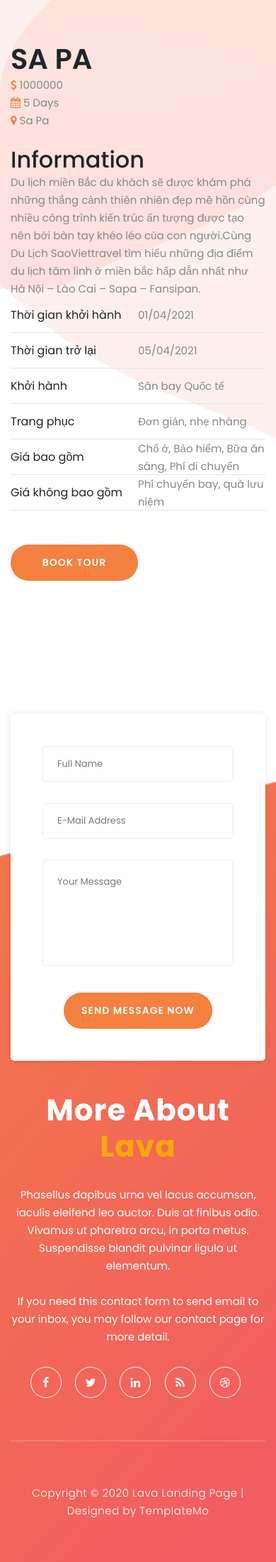
After one commit to NgQuan341/webtravel, a PHP site: page /Details.php in a window 390 px wide. The commit adds this page. Shown: the part 1163-3363 px from the top of the page at 71% size. Run offline with PHP 8.4, Linux system fonts and the light colour scheme; some libraries are stand-ins or nearby versions.

Commit message:
third commit

```diff
--- /dev/null
+++ b/originalWEB/Details.php
@@ -0,0 +1,266 @@
+<!DOCTYPE html>
+<html lang="en">
+
+<head>
+
+    <meta charset="utf-8">
+    <meta name="viewport" content="width=device-width, initial-scale=1, shrink-to-fit=no">
+    <meta name="description" content="">
+    <meta name="author" content="TemplateMo">
+    <link href="https://fonts.googleapis.com/css?family=Poppins:100,200,300,400,500,600,700,800,900&display=swap"
+        rel="stylesheet">
+
+    <title>Lava Landing Page HTML Template</title>
+
+    <!-- Additional CSS Files -->
+    <link rel="stylesheet" href="path/to/font-awesome/css/font-awesome.min.css">
+    <link rel="stylesheet" type="text/css" href="assets/css/bootstrap.min.css">
+
+    <link rel="stylesheet" type="text/css" href="assets/css/font-awesome.css">
+
+    <link rel="stylesheet" href="assets/css/templatemo-lava.css">
+
+    <link rel="stylesheet" href="assets/css/owl-carousel.css">
+    <!-- <link rel="stylesheet" href="css/style.css"> -->
+
+
+</head>
+
+<body>
+
+
+    <!-- ***** Header Area Start ***** -->
+    <header class="header-area header-sticky">
+        <div class="container col-11">
+            <div class="row">
+                <div class="col-12">
+                    <nav class="main-nav">
+                        <!-- ***** Logo Start ***** -->
+                        <a href="index.php" class="logo">
+                            Quân
+                        </a>
+                        <!-- ***** Logo End ***** -->
+
+                        <!-- ***** Menu Start ***** -->
+                        <ul class="nav">
+                            <li class="scroll-to-section"><a href="#welcome" class="menu-item">Home</a></li>
+                            <li class="scroll-to-section"><a href="#about" class="menu-item">About</a></li>
+                            <li class="scroll-to-section"><a href="#testimonials" class="menu-item">Testimonials</a>
+                            </li>
+                            <li class="submenu">
+                                <a href="javascript:;">Drop Down</a>
+                                <ul>
+                                    <li><a href="" class="menu-item">About Us</a></li>
+                                    <li><a href="" class="menu-item">Features</a></li>
+                                    <li><a href="" class="menu-item">FAQ's</a></li>
+                                    <li><a href="" class="menu-item">Blog</a></li>
+                                </ul>
+                            </li>
+                            <li class="scroll-to-section"><a href="#contact-us" class="menu-item">Contact Us</a></li>
+
+                        </ul>
+                        <a class='menu-trigger'>
+                            <span>Menu</span>
+                        </a>
+                        <a href="Login.php" class="logo1">
+                            Login
+                        </a>
+
+                        <a href="index.html" class="logo1">
+                            Sign up
+                        </a>
+                        <!-- ***** Menu End ***** -->
+                    </nav>
+                </div>
+            </div>
+        </div>
+
+    </header>
+    <!-- ***** Header Area End ***** -->
+
+
+    <!-- ***** Welcome Area Start ***** -->
+    <div class="welcome-area" data-scroll-reveal="enter right move 30px over 0.6s after 0.4s" id="welcome">
+
+        <!-- ***** Header Text Start ***** -->
+        <div class="header-text">
+            <div class="container">
+                <div class="row">
+                    <div class="left-text col-lg-6 col-md-12 col-sm-12 col-xs-12"
+                        data-scroll-reveal="enter left move 30px over 0.6s after 0.4s">
+                        <h1>Let's travel <em>ANYWHERE</em></h1>
+                        <p>Travel website mang đến cho bạn những trải nhiệm tuyệt vời. Hãy khám phá, trải nghiệm một
+                            chuyến du lịch cùng với người thân bạn bè, hãy đến với chúng tôi. Các đội ngũ của chúng tôi
+                            sẽ không làm bạn thất vọng.</p>
+                        <a href="#about" class="main-button-slider">BOOK NOW</a>
+                    </div>
+                </div>
+            </div>
+        </div>
+        <!-- ***** Header Text End ***** -->
+    </div>
+
+    <!-- ***** Welcome Area End ***** -->
+
+    <div class="left-image-decor"></div>
+
+    <!-- ***** Features Big Item Start ***** -->
+    <section class="section" id="about">
+        <div class="right-image-decor"></div>
+        <div class="container">
+
+            <div class="row">
+                <div class="left-image col-lg-5 col-md-12 col-sm-12 mobile-bottom-fix-big"
+                    data-scroll-reveal="enter left move 30px over 0.6s after 0.4s" data-scroll-reveal-id="29"
+                    data-scroll-reveal-initialized="true" data-scroll-reveal-complete="true">
+                    <img src="assets/images/hinhdetail.jpg" class="rounded img-fluid d-block mx-auto" alt="App">
+                </div>
+
+                <div class="right-text offset-lg-1 col-lg-6 col-md-12 col-sm-12 mobile-bottom-fix" id="inforofTour">
+                    <div class="tour-infomation">
+                        <h2 id="displaynameTour" style="font-size: 40px; font-weight:600">SA PA</h2>
+
+                        <p id="star_remark">
+                        <p><i class="fa fa-usd " style="color: #f4813f ;" aria-hidden="true"></i> 1000000</p>
+
+                        </p>
+                        <p>
+                        <p><i class="fa fa-calendar" style="color: #f4813f ;" aria-hidden="true"></i> 5 Days</p>
+                        </p>
+                        <p>
+                        <p><i class="fa fa-map-marker" style="color: #f4813f ;" aria-hidden="true"></i> Sa Pa</p>
+                        </p>
+                    </div>
+                    <br>
+
+                    <div>
+                        <h2>Information</h2>
+                        <p id="tour-infomation-content-descript">
+                            Du lịch miền Bắc du khách sẽ được khám phá những thắng cảnh thiên nhiên đẹp
+                            mê hồn cùng nhiều công trình kiến trúc ấn tượng được tạo nên bởi bàn tay khéo léo của con
+                            người.Cùng Du Lịch SaoViettravel tìm hiểu những địa điểm
+                            du lịch tâm linh ở miền bắc hấp dẫn nhất như Hà Nội – Lào Cai – Sapa – Fansipan.
+                        </p>
+                        <div class="tour-infomation-content-time-table">
+                            <span>Thời gian khởi hành</span>
+                            <p>01/04/2021</p>
+                        </div>
+                        <div class="tour-infomation-content-time-table">
+                            <span>Thời gian trở lại</span>
+                            <p>05/04/2021</p>
+                        </div>
+                        <div class="tour-infomation-content-time-table">
+                            <span>Khởi hành</span>
+                            <p>Sân bay Quốc tế</p>
+                        </div>
+
+                        <div class="tour-infomation-content-time-table">
+                            <span>Trang phục</span>
+                            <p>Đơn giản, nhẹ nhàng</p>
+                        </div>
+                        <div class="tour-infomation-content-time-table">
+                            <span>Giá bao gồm</span>
+                            <p>Chổ ở, Bảo hiểm, Bữa ăn sáng, Phí di chuyển</p>
+                        </div>
+                        <div class="tour-infomation-content-time-table">
+                            <span>Giá không bao gồm</span>
+                            <p>Phí chuyến bay, quà lưu niệm</p>
+                        </div>
+                    </div>
+                    <button type="submit" id="form-submit" class="main-button my-5 col-6"> BOOK TOUR</button>
+                </div>
+            </div>
+        </div>
+    </section>
+
+    <!-- ***** Features Big Item End ***** -->
+
+    <!-- ***** Footer Start ***** -->
+    <footer id="contact-us">
+        <div class="container">
+            <div class="footer-content">
+                <div class="row">
+                    <!-- ***** Contact Form Start ***** -->
+                    <div class="col-lg-6 col-md-12 col-sm-12">
+                        <div class="contact-form">
+                            <form id="contact" action="" method="post">
+                                <div class="row">
+                                    <div class="col-md-6 col-sm-12">
+                                        <fieldset>
+                                            <input name="name" type="text" id="name" placeholder="Full Name" required=""
+                                                style="background-color: rgba(250,250,250,0.3);">
+                                        </fieldset>
+                                    </div>
+                                    <div class="col-md-6 col-sm-12">
+                                        <fieldset>
+                                            <input name="email" type="text" id="email" placeholder="E-Mail Address"
+                                                required="" style="background-color: rgba(250,250,250,0.3);">
+                                        </fieldset>
+                                    </div>
+                                    <div class="col-lg-12">
+                                        <fieldset>
+                                            <textarea name="message" rows="6" id="message" placeholder="Your Message"
+                                                required="" style="background-color: rgba(250,250,250,0.3);"></textarea>
+                                        </fieldset>
+                                    </div>
+                                    <div class="col-lg-12">
+                                        <fieldset>
+                                            <button type="submit" id="form-submit" class="main-button">Send Message
+                                                Now</button>
+                                        </fieldset>
+                                    </div>
+                                </div>
+                            </form>
+                        </div>
+                    </div>
+                    <!-- ***** Contact Form End ***** -->
+                    <div class="right-content col-lg-6 col-md-12 col-sm-12">
+                        <h2>More About <em>Lava</em></h2>
+                        <p>Phasellus dapibus urna vel lacus accumsan, iaculis eleifend leo auctor. Duis at finibus odio.
+                            Vivamus ut pharetra arcu, in porta metus. Suspendisse blandit pulvinar ligula ut elementum.
+                            <br><br>If you need this contact form to send email to your inbox, you may follow our <a
+                                rel="nofollow" href="https://templatemo.com/contact" target="_parent">contact</a> page
+                            for more detail.
+                        </p>
+                        <ul class="social">
+                            <li><a href="https://fb.com/templatemo"><i class="fa fa-facebook"></i></a></li>
+                            <li><a href="#"><i class="fa fa-twitter"></i></a></li>
+                            <li><a href="#"><i class="fa fa-linkedin"></i></a></li>
+                            <li><a href="#"><i class="fa fa-rss"></i></a></li>
+                            <li><a href="#"><i class="fa fa-dribbble"></i></a></li>
+                        </ul>
+                    </div>
+                </div>
+            </div>
+            <div class="row">
+                <div class="col-lg-12">
+                    <div class="sub-footer">
+                        <p>Copyright &copy; 2020 Lava Landing Page | Designed by <a rel="nofollow"
+                                href="https://templatemo.com">TemplateMo</a></p>
+                    </div>
+                </div>
+            </div>
+        </div>
+    </footer>
+
+
+    <!-- jQuery -->
+    <script src="assets/js/jquery-2.1.0.min.js"></script>
+
+    <!-- Bootstrap -->
+    <script src="assets/js/popper.js"></script>
+    <script src="assets/js/bootstrap.min.js"></script>
+
+    <!-- Plugins -->
+    <script src="assets/js/owl-carousel.js"></script>
+    <script src="assets/js/scrollreveal.min.js"></script>
+    <script src="assets/js/waypoints.min.js"></script>
+    <script src="assets/js/jquery.counterup.min.js"></script>
+    <script src="assets/js/imgfix.min.js"></script>
+
+    <!-- Global Init -->
+    <script src="assets/js/custom.js"></script>
+
+</body>
+
+</html>
--- a/originalWEB/assets/css/templatemo-lava.css
+++ b/originalWEB/assets/css/templatemo-lava.css
@@ -631,7 +631,9 @@ header
 .header-area.header-sticky .nav li a.active {
     color: #fba70b;
 }
-
+#section-login,#section-signup{
+    display: none;
+}
 @media (max-width: 1200px) {
     .header-area .main-nav .nav li {
         padding-left: 12px;
@@ -733,6 +735,9 @@ header
     .header-area .main-nav .nav li.submenu:hover ul,
     .header-area .main-nav .nav li.submenu:focus ul {
         height: 0px;
+    }
+    #section-login,#section-signup{
+        display: block;
     }
 }
 
@@ -1696,3 +1701,10 @@ preloader
 .div__Homepage--content {
     padding: 0 10%;
 }
+.tour-infomation-content-time-table {
+    height: 50px;
+    display: grid;
+    grid-template-columns: 50% 50%;
+    align-items: center;
+    border-bottom: 1px solid #e6e6e6;
+    }
```
Also changed, not shown: originalWEB/index.php (+4 -14 lines), sql/webTravel_1.sql (added, +158 -0 lines).
